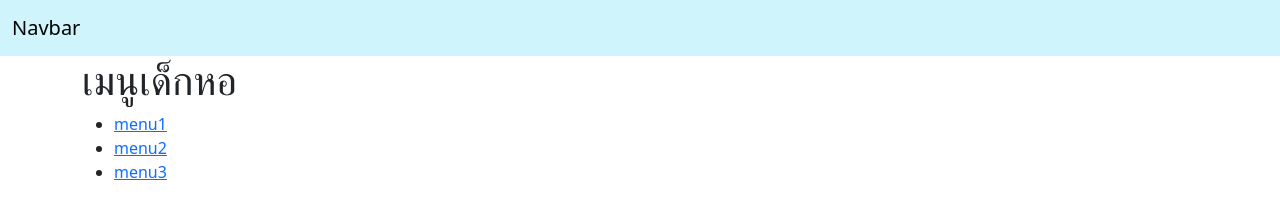
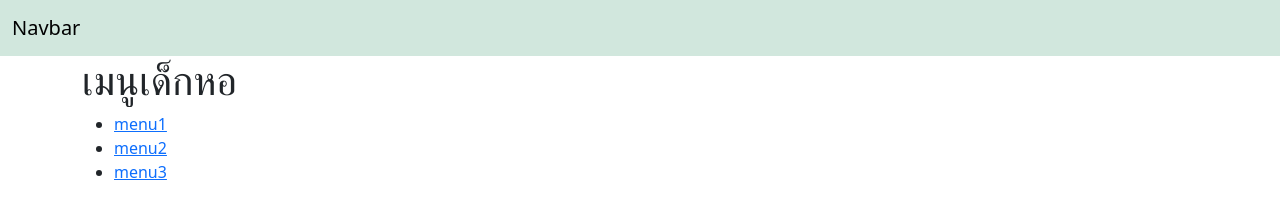
Before and after one commit to roterit/dormfood, a plain HTML site: page index.html in a window 1280 px wide. Drawn offline with nearby package versions, Linux system fonts and the light colour scheme.

Commit message:
Chenge color

```diff
--- a/index.html
+++ b/index.html
@@ -10,7 +10,7 @@
 </head>
 
 <body>
-    <nav class="navbar bg-info-subtle">
+    <nav class="navbar bg-success-subtle">
         <div class="container-fluid">
           <a class="navbar-brand" href="#">Navbar</a>
         </div>
```
Also changed, not shown: menu1.html (+1 -1 lines), menu2.html (+1 -1 lines), menu3.html (+1 -1 lines).
